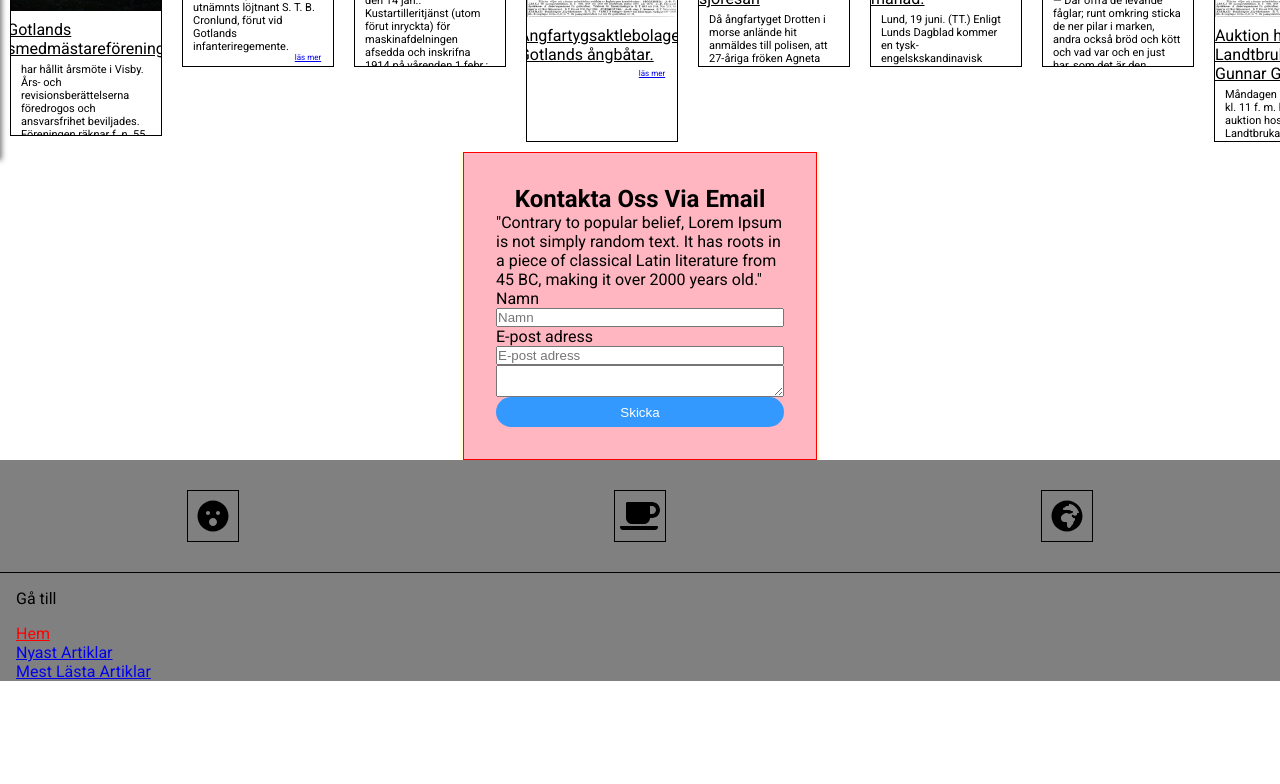
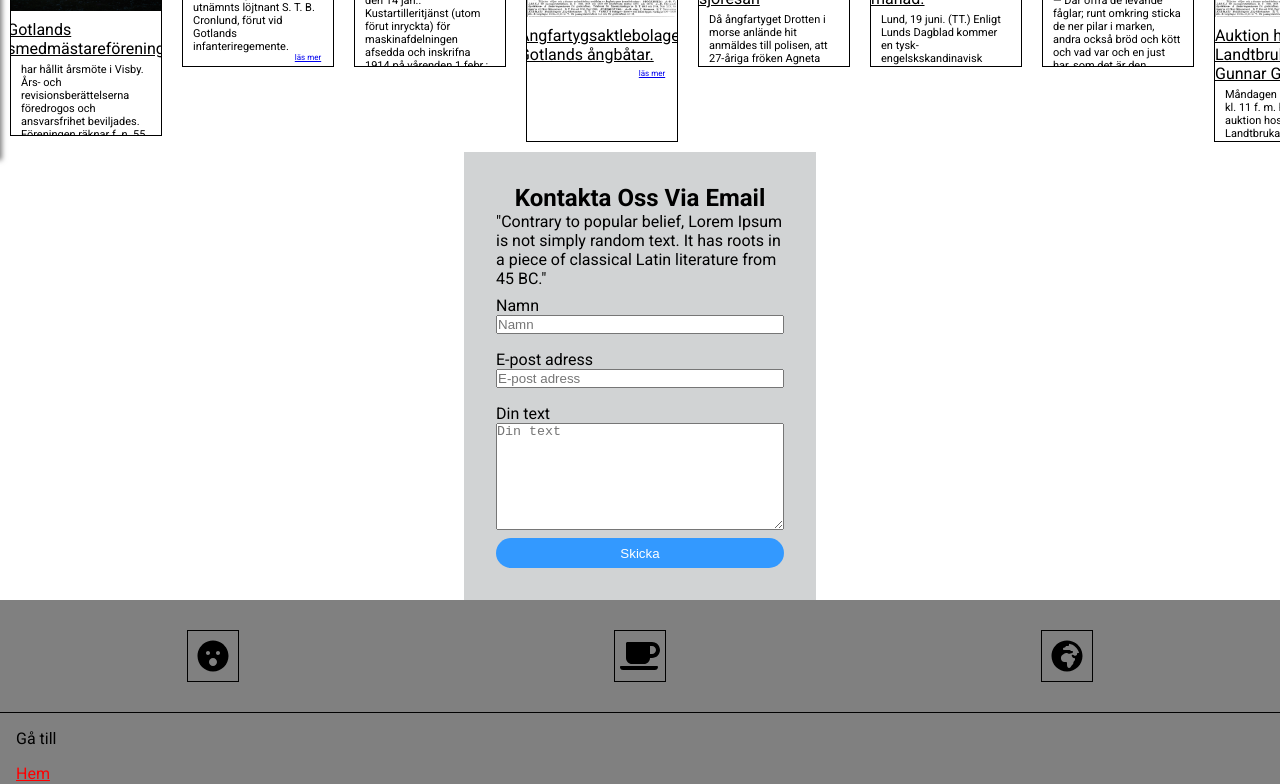
Before and after one commit to wongprom/gutar, a React (Create React App) app: page / in a window 1280 px wide. Shown: the part 640-1424 px from the top of the page. Before the commit the page ends 1321 px from the top, so only its background shows below. Built offline with nearby package versions, Linux system fonts and the light colour scheme.

Commit message:
Use one handler for all inputs.

```diff
--- a/src/components/FormContainer/FormContainer.js
+++ b/src/components/FormContainer/FormContainer.js
@@ -17,6 +17,7 @@ export class FormContainer extends Component {
   }
 
   formSubmitHandler = (e) => {
+    console.log("formSubmitHandler körs");
     //Submit form
     e.preventDefault();
   }
@@ -25,52 +26,56 @@ export class FormContainer extends Component {
     e.preventDefault();
   }
 
-  fullNameHandler = (e) => {
-    let value = e.target.value;
-    this.setState(prevState => ({
-      user:
-        { ...prevState.user, name: value }
-    }), () => console.log(this.state.user))
-  }
+  // fullNameHandler = (e) => {
+  //   let value = e.target.value;
+  //   this.setState(prevState => ({
+  //     user:
+  //       { ...prevState.user, name: value }
+  //   }), () => console.log(this.state.user))
+  // }
 
-  emailHandler = (e) => {
-    let value = e.target.value;
-    this.setState(prevState => ({
-      user:
-      {
-        ...prevState.user, email: value
-      }
-    }), () => console.log(this.state.user))
-  }
+  // emailHandler = (e) => {
+  //   let value = e.target.value;
+  //   this.setState(prevState => ({
+  //     user:
+  //     {
+  //       ...prevState.user, email: value
+  //     }
+  //   }), () => console.log(this.state.user))
+  // }
+  // textAreaHandler = (e) => {
+  //   let value = e.target.value;
+  //   this.setState(prevState => ({
+  //     user:
+  //     {
+  //       ...prevState.user, about: value
+  //     }
+  //   }), () => console.log(this.state.user))
+  // }
 
   //Works for all inputs
-  // InputHandler = (e) => {
-  //   let value = e.target.value;
-  //   let name = e.target.name;
-  //   this.setState(prevState => {
-  //     return {
-  //       user:
-  //       {
-  //         ...prevState.user, email: value
-  //       }
-  //     }
+  InputHandler = (e) => {
+    let value = e.target.value;
+    let name = e.target.name;
+    this.setState(prevState => {
+      return {
+        user:
+        {
+          ...prevState.user, [name]: value
+        }
+      }
 
-  //   }, () => console.log(this.state.user))
-  // }
-
-
-
+    }, () => console.log(this.state.user))
+  }
 
   render() {
     let formTitle = {
       title: 'Kontakta Oss Via Email',
-      subText: '"Contrary to popular belief, Lorem Ipsum is not simply random text. It has roots in a piece of classical Latin literature from 45 BC, making it over 2000 years old."',
+      subText: '"Contrary to popular belief, Lorem Ipsum is not simply random text. It has roots in a piece of classical Latin literature from 45 BC."',
     }
-
-
     return (
       <form>
-        <div className="container" onSubmit={this.formSubmitHandler}>
+        <div className="container">
           <h2>{formTitle.title}</h2>
           <p>{formTitle.subText}</p>
 
@@ -80,20 +85,33 @@ export class FormContainer extends Component {
             name={'name'}
             value={this.state.user.name}
             placeholder={'Namn'}
-            handleChange={this.emailHandler} /> {/* Name of the user */}
-
-
+            handleChange={this.InputHandler}
+          />
 
           <Input
             title={'E-post adress'}
             type={'text'}
-            name={'name'}
-            value={this.state.user.name}
+            name={'email'}
+            value={this.state.user.email}
             placeholder={'E-post adress'}
-            handleChange={this.fullNameHandler} />  {/* Input for Age */}
-          <TextArea />
+            handleChange={this.InputHandler}
+          />
+
+          <TextArea
+            title={'Din text'}
+            name={"about"}
+            rows={7}
+            cols={1}
+            value={this.state.user.about}
+            handleChange={this.InputHandler}
+            placeholder={"Din text"}
+          />
+
           <div className="btn-container">
-            <Button title={"Skicka"} />
+            <Button
+              title={"Skicka"}
+              action={this.formSubmitHandler}
+            />
             {/* <Button title={"Rensa"} /> */}
           </div>
         </div>
--- a/src/components/FormContainer/FormContainer.scss
+++ b/src/components/FormContainer/FormContainer.scss
@@ -1,23 +1,17 @@
+@import "../../utilities/variables";
 form{
-  background-color: lightyellow;
+
   max-width: 360px;
   min-width: 360px;
-
   margin: 0 auto;
   .container{
     width: 80%;
     padding: 2rem;
-    background-color: lightpink;
+    background-color: $PrimaryGray;
     display: flex;
     flex-direction: column;
-
     align-items: center;
-
-
-
-    border: 1px solid red;
     margin: 0 auto;
-
     .btn-container{
       width: 100%;
     }
--- a/src/components/Input/Input.scss
+++ b/src/components/Input/Input.scss
@@ -2,6 +2,7 @@
   width: 100%;
   display: flex;
   flex-direction: column;
+  margin:0.5rem;
   input{
 
   }
```
